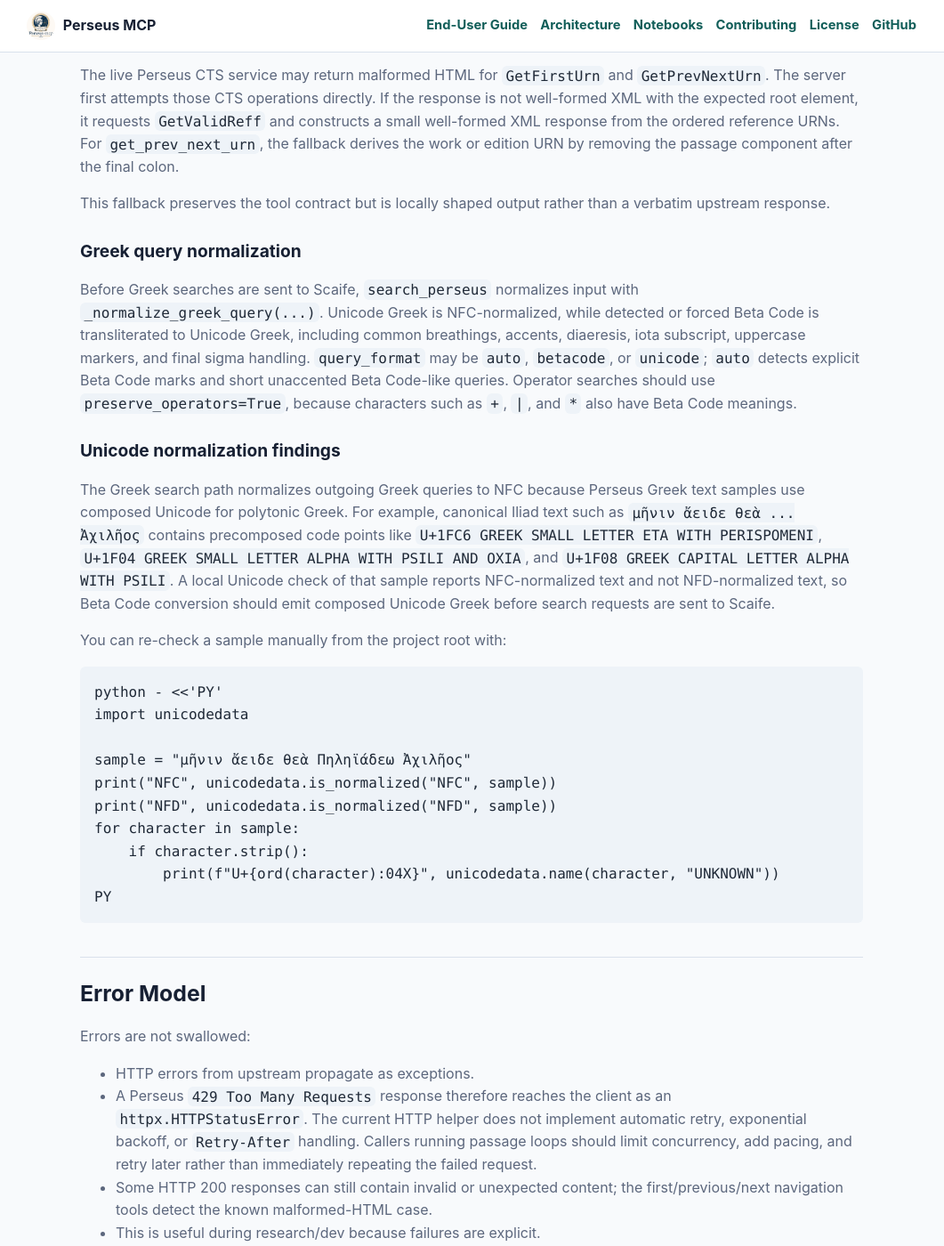
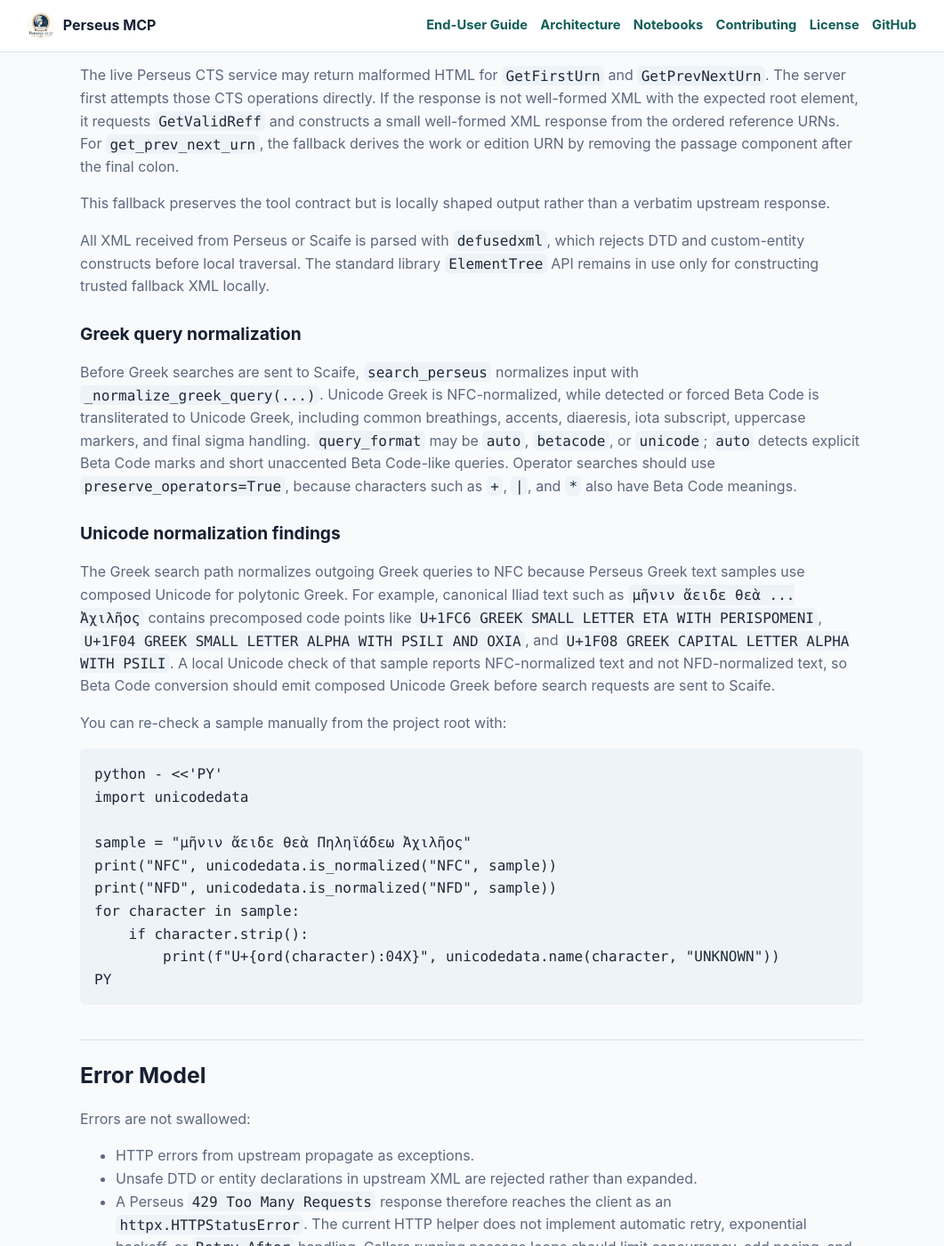
Before and after one commit to tonyjurg/Perseus-mcp, a Jekyll site: the page built from docs/architecture.md, in a window 1280 px wide and 1400 px high, scrolled down 4922 px. Shown: the whole window at 89% size, without its empty margins (110-1171 px from the left). Built offline with Jekyll 4.4.1, drawn with Linux system fonts in a browser that asks for light colours.

Commit message:
Document hardened upstream XML parsing

```diff
--- a/docs/architecture.md
+++ b/docs/architecture.md
@@ -210,6 +210,11 @@ edition URN by removing the passage component after the final colon.
 This fallback preserves the tool contract but is locally shaped output rather
 than a verbatim upstream response.
 
+All XML received from Perseus or Scaife is parsed with `defusedxml`, which
+rejects DTD and custom-entity constructs before local traversal. The standard
+library `ElementTree` API remains in use only for constructing trusted fallback
+XML locally.
+
 ### Greek query normalization
 
 Before Greek searches are sent to Scaife, `search_perseus` normalizes input with `_normalize_greek_query(...)`.
@@ -244,6 +249,8 @@ PY
 Errors are not swallowed:
 
 - HTTP errors from upstream propagate as exceptions.
+- Unsafe DTD or entity declarations in upstream XML are rejected rather than
+  expanded.
 - A Perseus `429 Too Many Requests` response therefore reaches the client as an
   `httpx.HTTPStatusError`. The current HTTP helper does not implement automatic
   retry, exponential backoff, or `Retry-After` handling. Callers running passage
```
